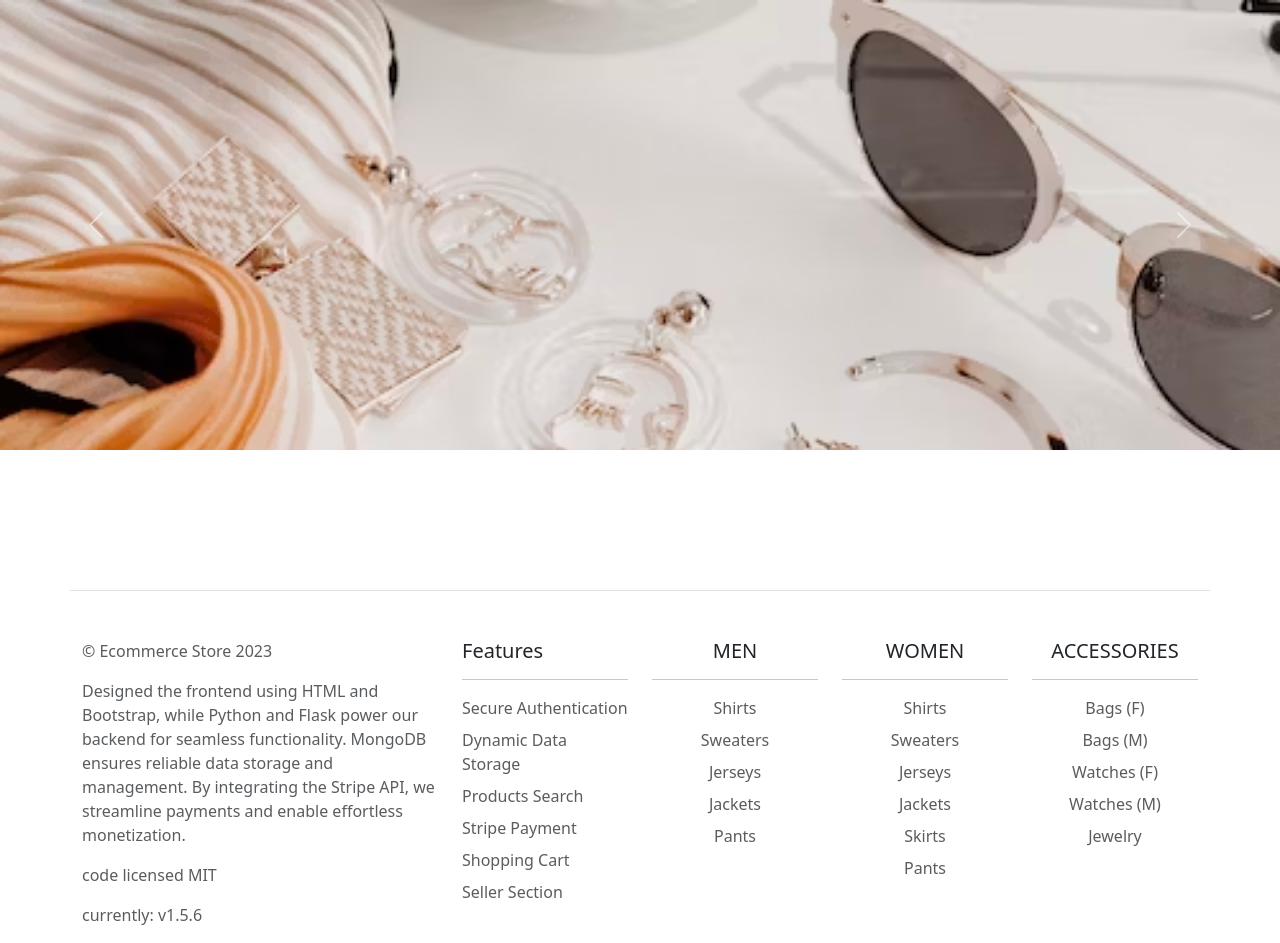
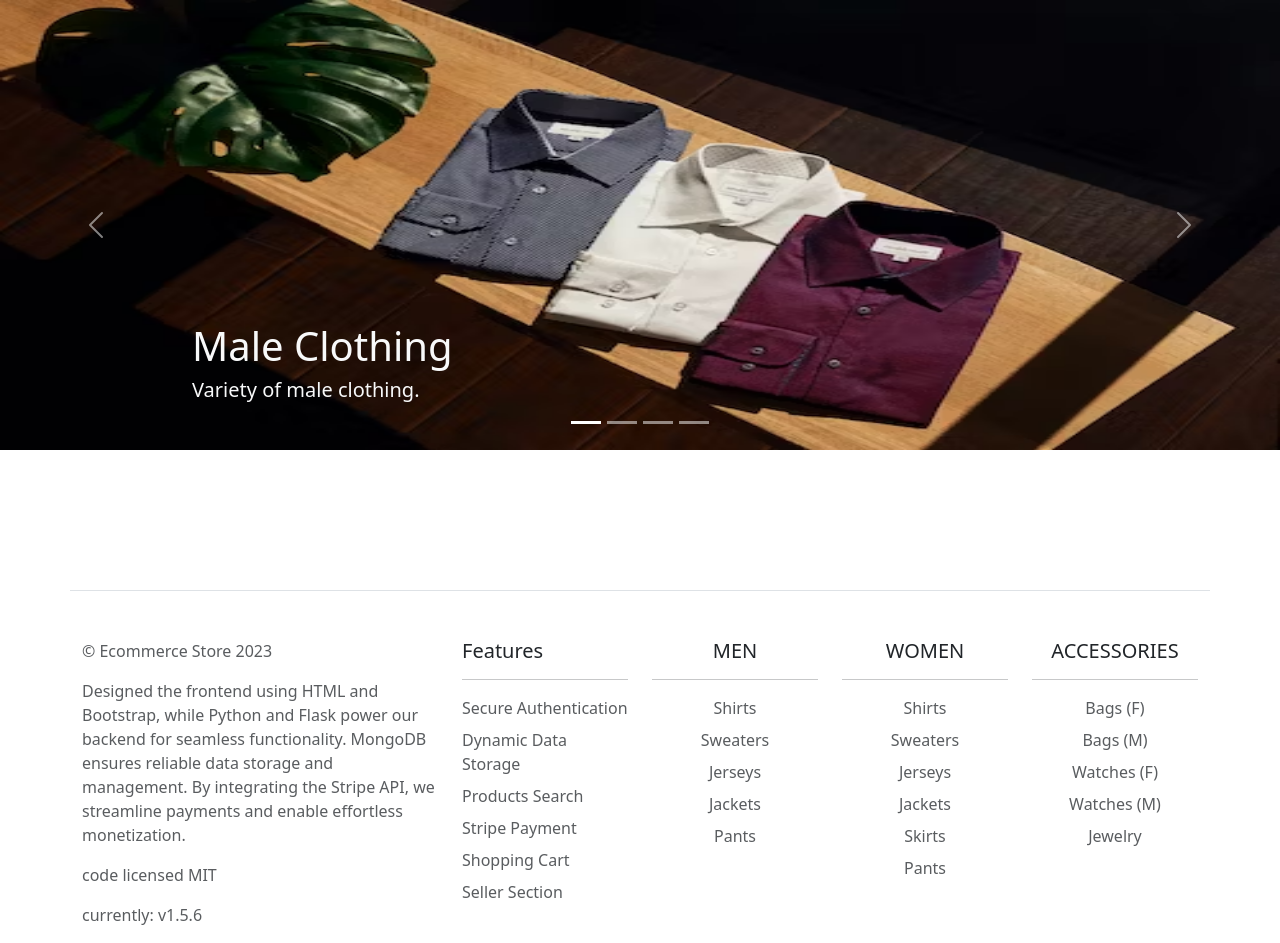
Before and after one commit to iamqaasim/Ecommerce_website, a Python web app: template website/templates/home.html in a window 1280 px wide. Shown: the part 56-999 px from the top of the page. Run offline with Jinja, Linux system fonts and the light colour scheme; the template is opened without the code that fills it, so the values that code supplies are empty.

Commit message:
Complete MVP

```diff
--- a/website/templates/carousel.html
+++ b/website/templates/carousel.html
@@ -1,31 +1,60 @@
-<div id="carouselExampleRide" class="carousel slide" data-bs-ride="carousel">
-  <div class="carousel-inner" style="height: 450px; width: 100%; object-fit: cover">
+<div id="carouselExampleInterval" class="carousel slide" data-bs-ride="carousel">
 
-    <div class="carousel-item active" data-bs-interval="1000">
-      <img src="static/male clothing banner.avif" class="d-block w-100" alt="...">
+  <div class="carousel-indicators">
+    <button type="button" data-bs-target="#carouselExampleInterval" data-bs-slide-to="0" class="active" aria-current="true" aria-label="Slide 1"></button>
+
+    <button type="button" data-bs-target="#carouselExampleInterval" data-bs-slide-to="1" aria-label="Slide 2"></button>
+
+    <button type="button" data-bs-target="#carouselExampleInterval" data-bs-slide-to="2" aria-label="Slide 3"></button>
+
+    <button type="button" data-bs-target="#carouselExampleInterval" data-bs-slide-to="3" aria-label="Slide 4"></button>
+  </div>
+
+
+  <div class="carousel-inner">
+
+    <div class="carousel-item active" data-bs-interval="10000">
+      <img src="static/male clothing banner.avif" style="height: 450px; width: 100%" class="d-block w-100" alt="...">
+      <div class="carousel-caption d-none d-md-block">
+        <h1 class="text-light text-start ">Male Clothing</h1>
+        <h5 class="text-light text-start">Variety of male clothing.</h5>
+      </div>
     </div>
 
     <div class="carousel-item" data-bs-interval="2000">
-      <img src="static/female accessories banner.avif" class="d-block w-100" alt="...">
+      <img src="static/female accessories banner.avif" style="height: 450px; width: 100%" class="d-block w-100" alt="...">
+      <div class="carousel-caption d-none d-md-block">
+        <h1 class="text-dark text-end">Female Clothing</h1>
+        <h5 class="text-dark text-end">Variety of female clothing.</h5>
+      </div>
     </div>
 
     <div class="carousel-item" data-bs-interval="3000">
-      <img src="static/female clothing banner.avif" class="d-block w-100" alt="...">
+      <img src="static/female clothing banner.avif" style="height: 450px; width: 100%" class="d-block w-100" alt="...">
+      <div class="carousel-caption d-none d-md-block">
+        <h1 class="text-start">Jewelry</h1>
+        <h5 class="text-start">Variety of Jewelry for any occasion.</h5>
+      </div>
     </div>
 
     <div class="carousel-item" data-bs-interval="4000">
-      <img src="static/male accessories banner.avif" class="d-block w-100" alt="...">
+      <img src="static/male accessories banner.avif" style="height: 450px; width: 100%" class="d-block w-100" alt="...">
+      <div class="carousel-caption d-none d-md-block">
+        <h1 class="text-end">Accessories</h1>
+        <h5 class="text-end">Variety of male and female accessories.</h5>
+      </div>
     </div>
 
+  </div>
 
-
-  </div>
-  <button class="carousel-control-prev" type="button" data-bs-target="#carouselExampleRide" data-bs-slide="prev">
+  <button class="carousel-control-prev" type="button" data-bs-target="#carouselExampleInterval" data-bs-slide="prev">
     <span class="carousel-control-prev-icon" aria-hidden="true"></span>
     <span class="visually-hidden">Previous</span>
   </button>
-  <button class="carousel-control-next" type="button" data-bs-target="#carouselExampleRide" data-bs-slide="next">
+
+  <button class="carousel-control-next" type="button" data-bs-target="#carouselExampleInterval" data-bs-slide="next">
     <span class="carousel-control-next-icon" aria-hidden="true"></span>
     <span class="visually-hidden">Next</span>
   </button>
+
 </div>
```
Also changed, not shown: website/route_female_items.py (+10 -10 lines), website/route_main.py (+5 -5 lines), website/route_male_items.py (+8 -8 lines).
